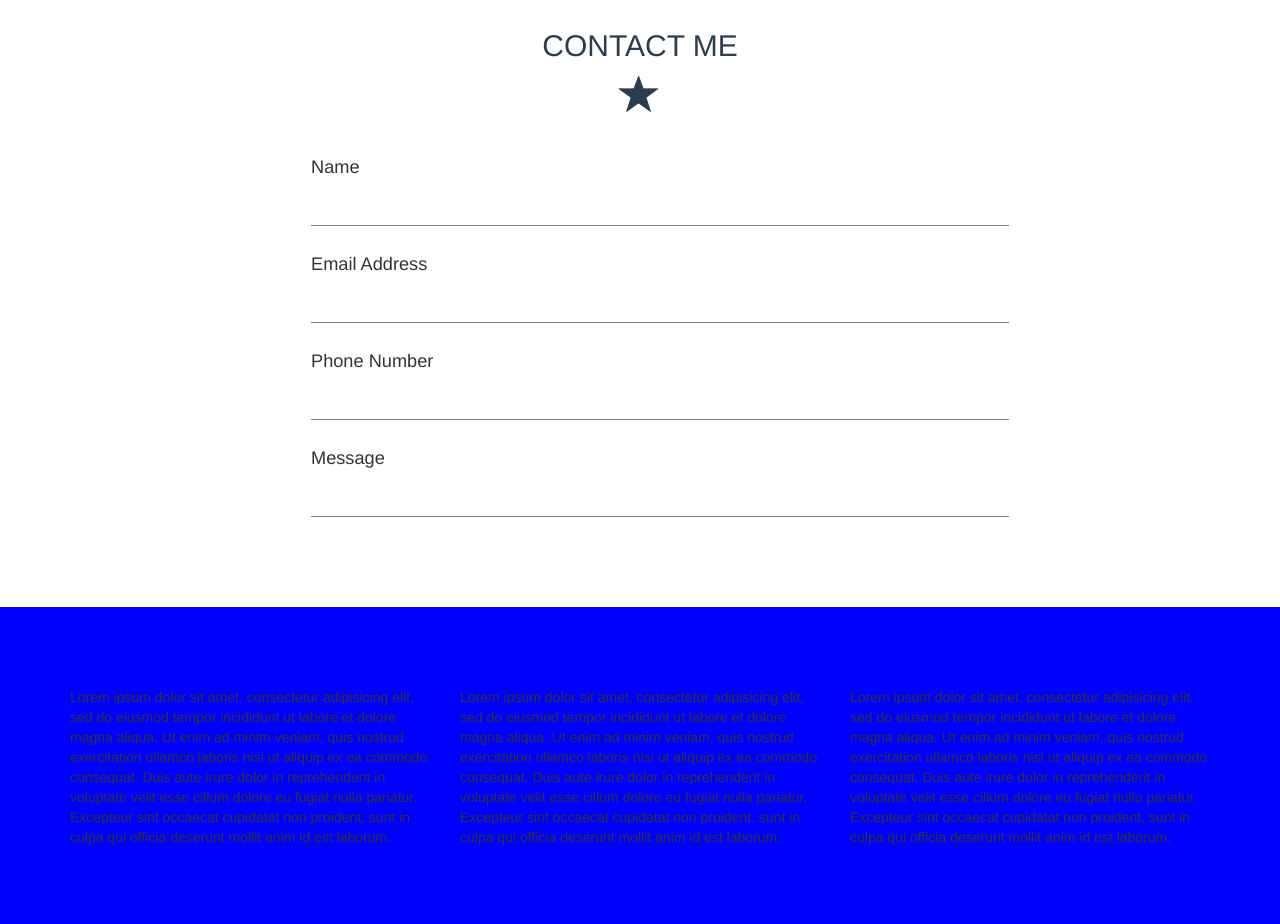
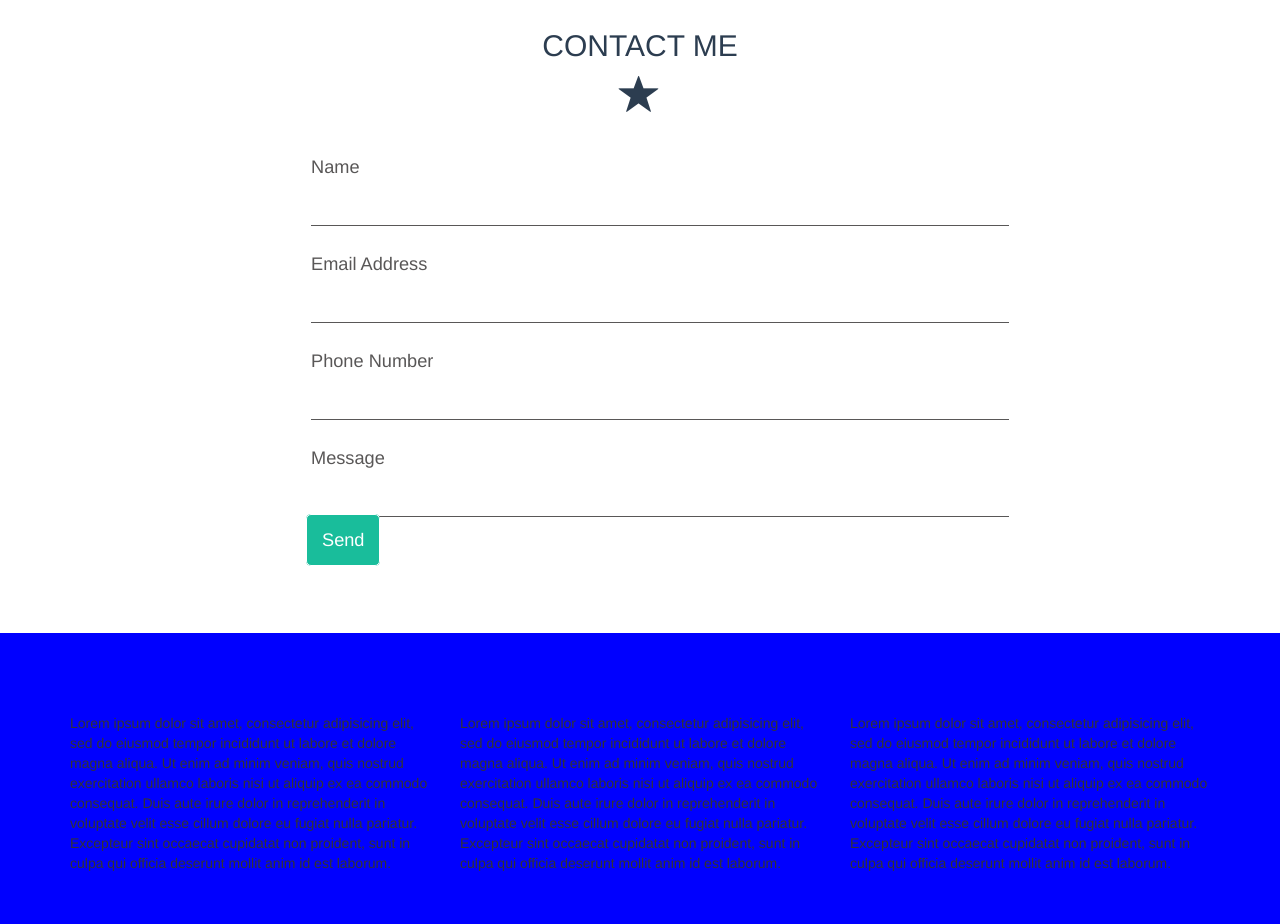
Before and after one commit to simo7878/html-css-bootstrap-freelancer, a plain HTML site: page index.html in a window 1280 px wide. Shown: the part 1980-2904 px from the top of the page. Drawn offline with nearby package versions, Linux system fonts and the light colour scheme.

Commit message:
commit11

```diff
--- a/css/style.css
+++ b/css/style.css
@@ -128,11 +128,22 @@ body {
 .contact_list li {
   font-size: 1.3em;
   list-style: none;
+  color: #595757;
   padding-top: 25px;
   padding-bottom: 45px;
-  border-bottom: 1px solid gray;
+  border-bottom: 1px solid #595757;
 }
-
+.button_send a {
+  font-size: 1.3em;
+  width: 80px;
+  background-color: #19bd9b;
+  color: white;
+  padding: 15px;
+  border-radius: 5px;
+  border: 1px solid white;
+  margin-left: 35px;
+  margin-bottom: 5px;
+}
 /* Footer */
 .footer_top {
   background-color: blue;
--- a/index.html
+++ b/index.html
@@ -154,6 +154,10 @@
                     <li>Phone Number</li>
                     <li>Message</li>
                   </ul>
+                  <div class="button_send">
+                   <a href="#">Send</a>
+                  </div>
+
                 </div>
               </div>
 
```
